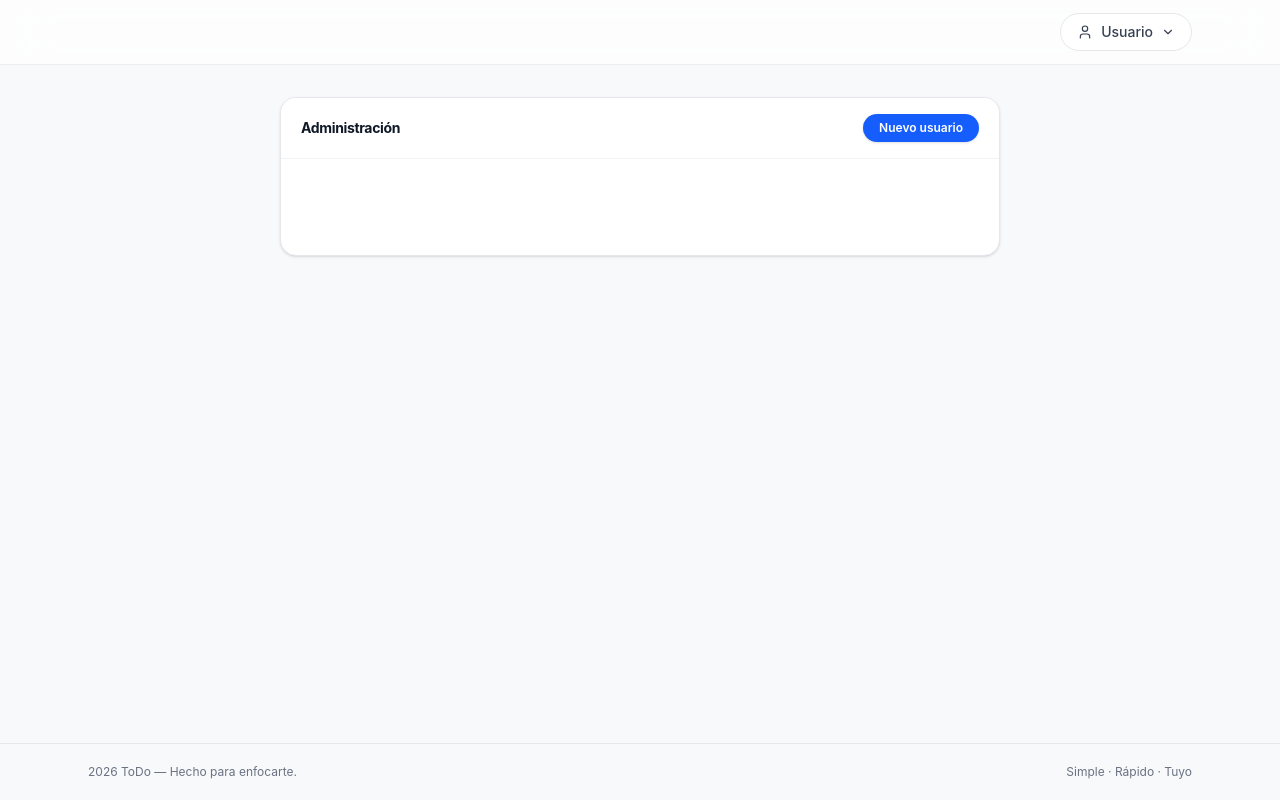
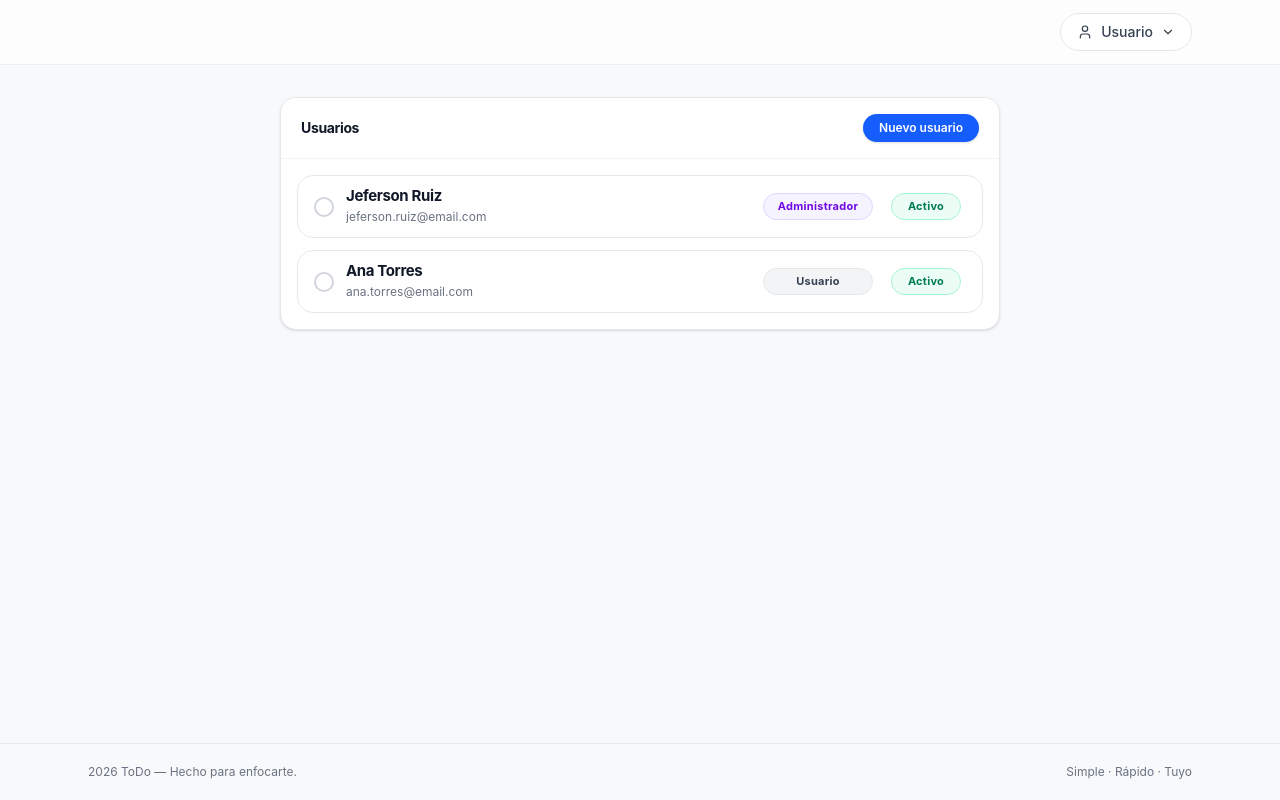
Before and after one commit to Jeferson-Ruiz/ToDo-frontend, a React (Vite) app: page /admin in a window 1280 px wide. Built offline with nearby package versions, Linux system fonts and the light colour scheme.

Commit message:
feat: crear seccion parcial para la administacion de usuarios

```diff
--- a/src/pages/Admin.tsx
+++ b/src/pages/Admin.tsx
@@ -1,25 +1,33 @@
-import { useNavigate } from "react-router-dom"
-import { Card, CardContent, CardHeader } from "@/components/ui/Card"
-import { Button } from "@/components/ui/Button"
+import type { User } from "@/types/user"
+import { AdminUserList } from "@/features/admin/components/AdminUserList"
 
-export function Admin() {
-  const navigate = useNavigate()
+const EXAMPLE_USERS: User[] = [
+  {
+    id: 1,
+    name: "Jeferson",
+    lastName: "Ruiz",
+    username: "jeferson.ruiz",
+    email: "jeferson.ruiz@email.com",
+    role: "ADMIN",
+    enabled: true,
+    dateCreation: "01/09/2026 09:00",
+  },
+  {
+    id: 2,
+    name: "Ana",
+    lastName: "Torres",
+    username: "ana.torres",
+    email: "ana.torres@email.com",
+    role: "USER",
+    enabled: true,
+    dateCreation: "04/09/2026 11:20",
+  }
+]
 
-  return (
-    <Card>
-      <CardHeader>
-        <h2 className="text-sm font-bold tracking-tight text-gray-900 dark:text-white">Administración</h2>
-        <Button
-          onClick={() => navigate("/admin/users/create")}
-          className="inline-flex items-center justify-center rounded-full bg-blue-600 px-4 py-1.5 text-xs font-semibold text-white hover:bg-blue-700 shadow-sm transition-colors focus-visible:outline-none focus-visible:ring-2 focus-visible:ring-blue-500 focus-visible:ring-offset-2"
-        >
-          Nuevo usuario
-        </Button>
-      </CardHeader>
-      <CardContent>
-        <p className="text-sm text-center py-8 text-gray-500 dark:text-gray-400">
-        </p>
-      </CardContent>
-    </Card>
-  )
+interface AdminProps {
+  users?: User[]
 }
+
+export function Admin({ users = EXAMPLE_USERS }: AdminProps) {
+  return <AdminUserList users={users} />
+}
```
